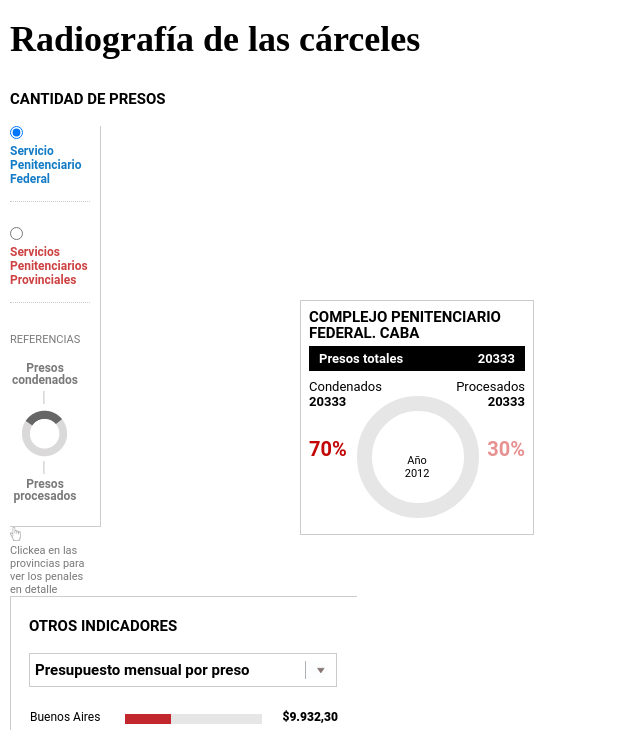
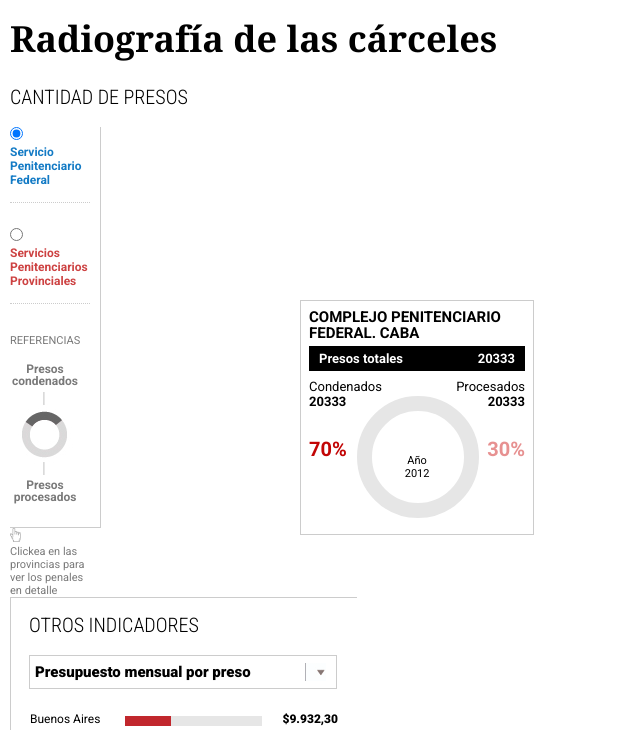
Before and after one commit to ClarinData/ServicioPenitenciario, a plain HTML site: page index.html in a window 1280 px wide. Shown: the top 730 px of the page, without its empty margins (0-640 px from the left). Drawn offline with Linux system fonts and the light colour scheme; a web font is replaced by a local one.

Commit message:
Revert "Revert "Agrego fuentes embebidas (le pegan directo a GoogleFonts)""
This reverts commit 082634191f7397747b9ec4aa2ac12eb025815ea5.

```diff
--- a/css/style.css
+++ b/css/style.css
@@ -13,18 +13,19 @@ header {
 }
 
 h1 {
-	font-family: "Droid Serif";
+	font-family: "Droid Serif", Georgia;
 	font-size:36px;
-	font-weight: bold;
+	font-weight: 700;
 	letter-spacing: -1,799999px;
 }
 
 h3 {
-	font-family: "Roboto";
-	font-size:15px;
+	font-family: 'Roboto Condensed', sans-serif;
+	font-weight:300;
+	font-size:20px;
 	text-transform:uppercase;
 	color: #000000;
-	margin:20px 18px 18px 0px;
+	margin:15px 18px 18px 0px;
 }
 
 /*.titContainer {
@@ -81,13 +82,13 @@ option {
 	position:relative;
 	top:22%;
 	width: 85px;
-	font-family: "Roboto";
+	font-family:"Roboto", sans-serif;
 	font-size: 11px;
 	color: #797979;
 }
 
 footer {
-	font-family:"Roboto";
+	font-family:"Roboto", sans-serif;
 	font-size: 10px;
 	text-transform:uppercase;
 	padding:0px 10px 10px 10px;
@@ -140,8 +141,8 @@ select {
    background: transparent;
    width: 308px;
    padding: 5px;
-   font-family:"Roboto";
-   font-weight:bold;
+   font-family:"Roboto", sans-serif;
+   font-weight:900;
    font-size: 15px;
    border: 1px solid #ccc;
    height: 34px;
@@ -173,7 +174,7 @@ select {
 	-webkit-user-select: none; /* Chrome/Safari */
 	-moz-user-select: none; /* Firefox */
 	-ms-user-select: none; /* IE10+ */
-	font-family:"Roboto";
+	font-family:"Roboto", sans-serif;
 	width: 50px;
 	font-size:12px;
 	line-height:14px;
@@ -188,13 +189,13 @@ label {
 }
 
 #spfText{
-	font-weight:bold;
+	font-weight:700;
 	color:#147BC5;
 }
 
 #sppText{
 	color:#CD4242;
-	font-weight:bold;
+	font-weight:700;
 }
 
 input {
@@ -234,8 +235,8 @@ input {
 	width:70px;
 	text-align: center;
 	font-size:12px;
-	font-family: "Roboto";
-	font-weight:bold;
+	font-family:"Roboto", sans-serif;
+	font-weight:700;
 	line-height: 12px;
 }
 /*input:checked  {
@@ -250,8 +251,7 @@ input {
 	position:absolute;
 	top:300px;
 	left:300px;
-
-	font-family: "Roboto";
+	font-family:"Roboto", sans-serif;
 	width: 216px;
 	border: 1px #CCCCCC solid;
 	background: #ffffff;
@@ -272,7 +272,7 @@ h4 {
 
 #presosTotales {
 	font-size: 13px;
-	font-weight:bold;
+	font-weight:700;
 	margin-top:5px;
 	margin-bottom:0px;
 	padding:5px 10px 5px 10px;
@@ -291,7 +291,7 @@ h4 {
 }
 
 .presosDetalle span {
-	font-weight:bold;
+	font-weight:700;
 }
 
 #procesados{
@@ -355,7 +355,7 @@ h4 {
 
 #barrasProvincias {
 
-	font-family:"Roboto";
+	font-family:"Roboto", sans-serif;
 	font-size:12px;
 	height:590px;
 	float:left;
@@ -376,7 +376,7 @@ h4 {
 
 #barrasNumeros {
 	text-align:right;
-	font-family:"Roboto";
+	font-family:"Roboto", sans-serif;
 	font-weight:800;
 	font-size:12px;
 	height:590px;
--- a/index.html
+++ b/index.html
@@ -3,10 +3,11 @@
 	<head>
 		<meta charset = "utf-8">
 		<title>Sistema Penitenciario Argentino</title>
+		<link href='http://fonts.googleapis.com/css?family=Roboto:400,300,700,900' rel='stylesheet' type='text/css'>
+		<link href='http://fonts.googleapis.com/css?family=Roboto+Condensed:400,300,700' rel='stylesheet' type='text/css'>
+		<link href='http://fonts.googleapis.com/css?family=Droid+Serif:700' rel='stylesheet' type='text/css'>
 		<link rel="stylesheet" href="css/style.css">
 		<!--[if IE]><script src="http://html5shiv.googlecode.com/svn/trunk/html5.js"></script><![endif]-->
-
-
 	</head>
 
 	<body>
```
